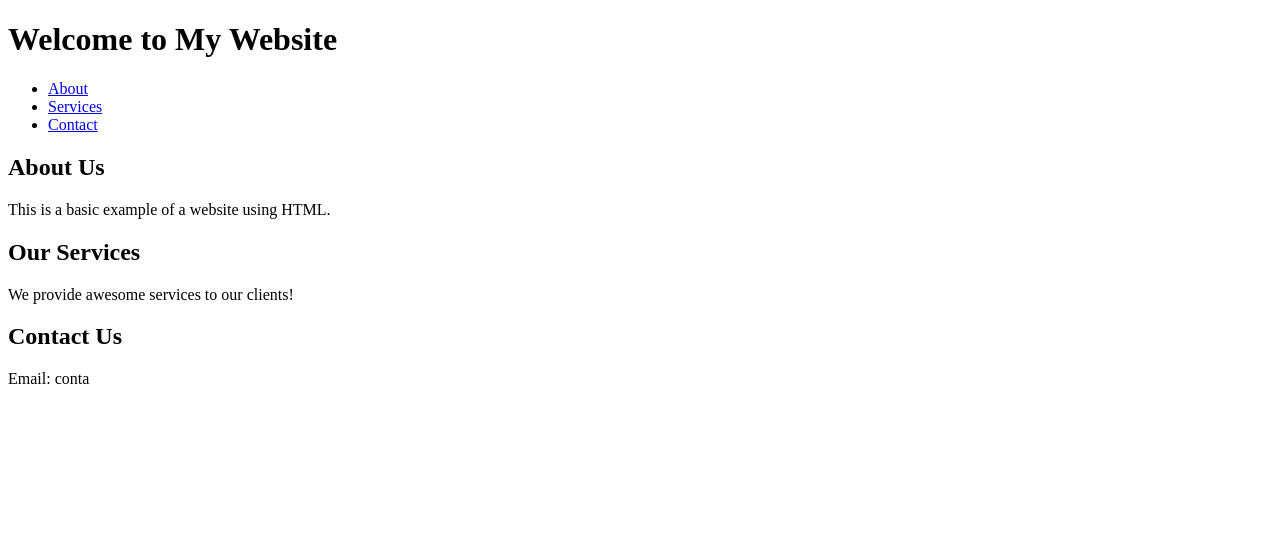
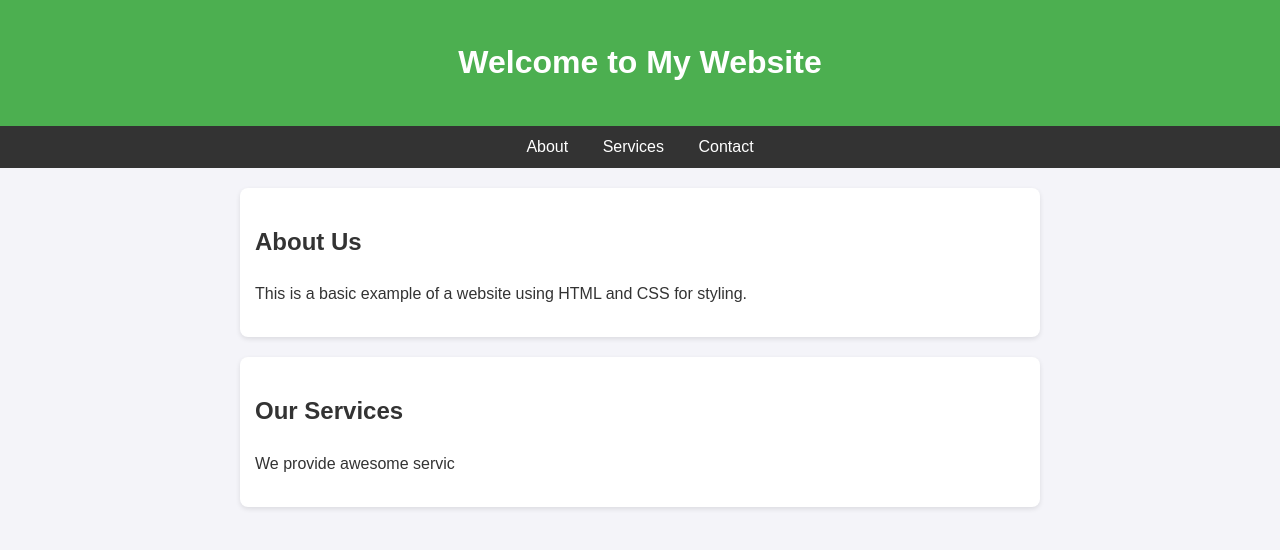
Before and after one commit to GouthamMantena/chickens, a plain HTML site: page index.html in a window 1280 px wide. Drawn offline with Linux system fonts and the light colour scheme.

Commit message:
updates html page

```diff
--- a/index.html
+++ b/index.html
@@ -4,6 +4,76 @@
     <meta charset="UTF-8">
     <meta name="viewport" content="width=device-width, initial-scale=1.0">
     <title>My Website</title>
+    <style>
+        /* General Styles */
+        body {
+            font-family: Arial, sans-serif;
+            line-height: 1.6;
+            margin: 0;
+            padding: 0;
+            background-color: #f4f4f9;
+            color: #333;
+        }
+
+        header {
+            background: #4CAF50;
+            color: white;
+            padding: 1rem 0;
+            text-align: center;
+        }
+
+        nav {
+            background: #333;
+            padding: 0.5rem;
+        }
+
+        nav ul {
+            list-style: none;
+            margin: 0;
+            padding: 0;
+            text-align: center;
+        }
+
+        nav ul li {
+            display: inline;
+            margin: 0 15px;
+        }
+
+        nav ul li a {
+            color: white;
+            text-decoration: none;
+        }
+
+        nav ul li a:hover {
+            text-decoration: underline;
+        }
+
+        main {
+            padding: 20px;
+            max-width: 800px;
+            margin: 0 auto;
+        }
+
+        section {
+            margin-bottom: 20px;
+            padding: 15px;
+            background: #fff;
+            border-radius: 8px;
+            box-shadow: 0 2px 5px rgba(0, 0, 0, 0.1);
+        }
+
+        footer {
+            text-align: center;
+            background: #333;
+            color: white;
+            padding: 10px 0;
+            margin-top: 20px;
+        }
+
+        footer p {
+            margin: 0;
+        }
+    </style>
 </head>
 <body>
     <header>
@@ -21,14 +91,9 @@
     <main>
         <section id="about">
             <h2>About Us</h2>
-            <p>This is a basic example of a website using HTML.</p>
+            <p>This is a basic example of a website using HTML and CSS for styling.</p>
         </section>
 
         <section id="services">
             <h2>Our Services</h2>
-            <p>We provide awesome services to our clients!</p>
-        </section>
-
-        <section id="contact">
-            <h2>Contact Us</h2>
-            <p>Email: conta
+            <p>We provide awesome servic
```
